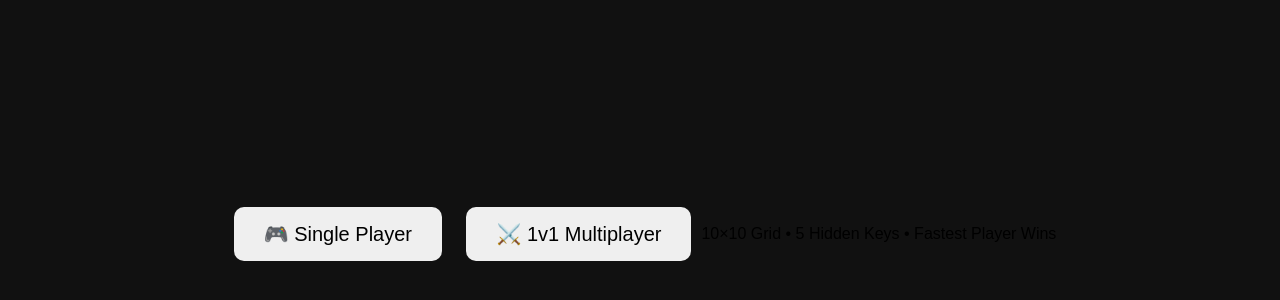
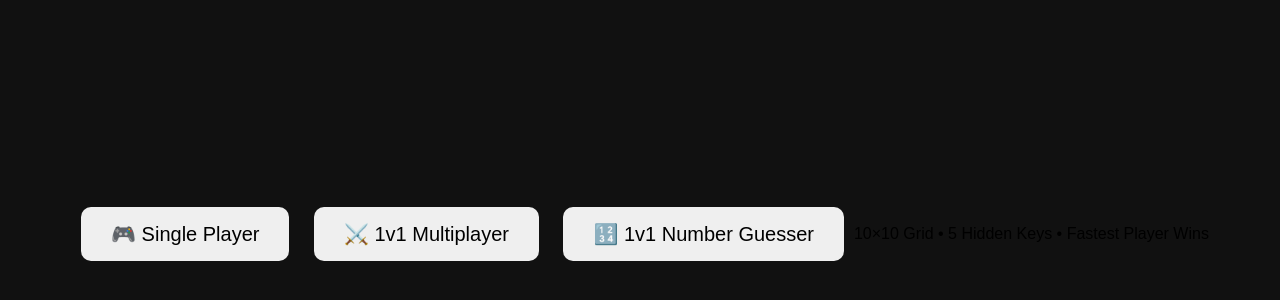
Before and after one commit to hihellosachin/CoupleGames, a plain HTML site: page index.html in a window 1280 px wide. Shown: the part 174-474 px from the top of the page. Drawn offline with Linux system fonts and the light colour scheme.

Commit message:
Update index.html

```diff
--- a/index.html
+++ b/index.html
@@ -18,6 +18,9 @@
     <button id="multiBtn">
         ⚔️ 1v1 Multiplayer
     </button>
+        <button onclick="window.location.href='multiplayer/number.html'">
+    🔢 1v1 Number Guesser
+</button>
 
 </div>
 
```
